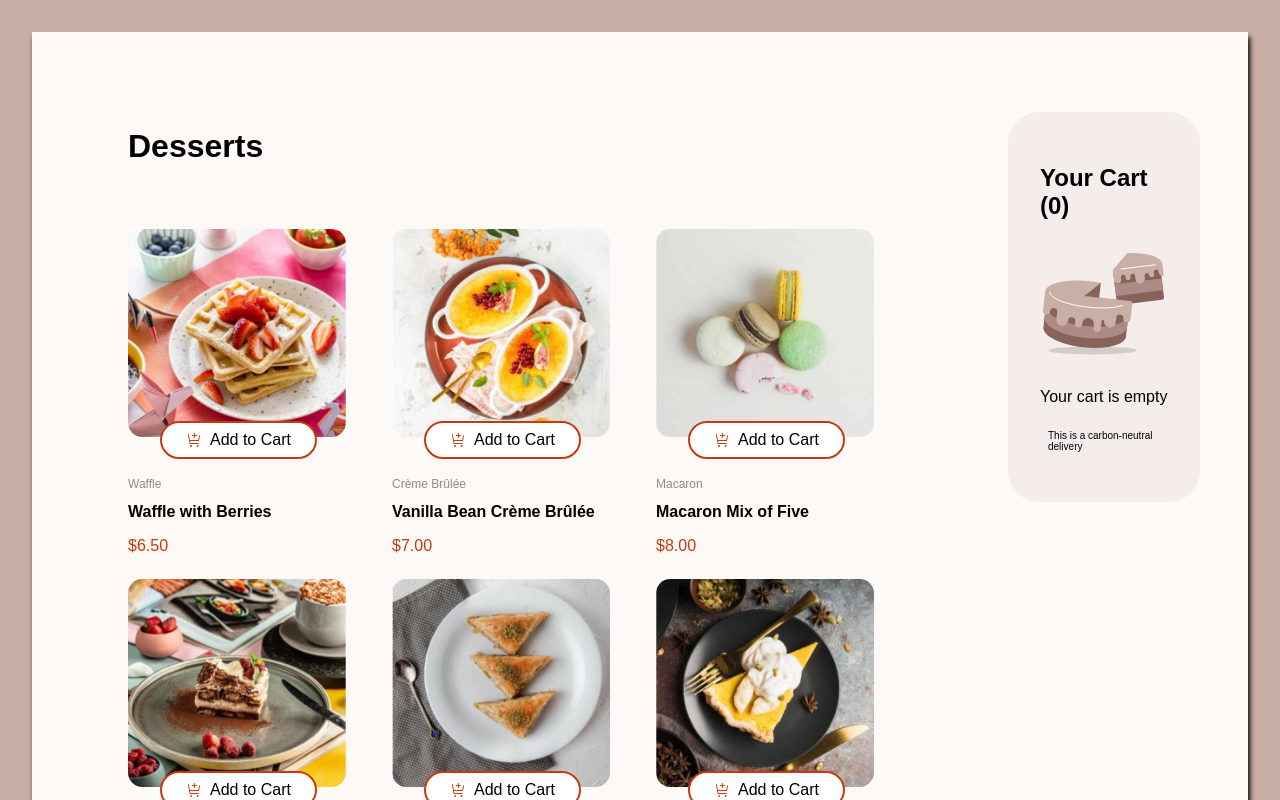
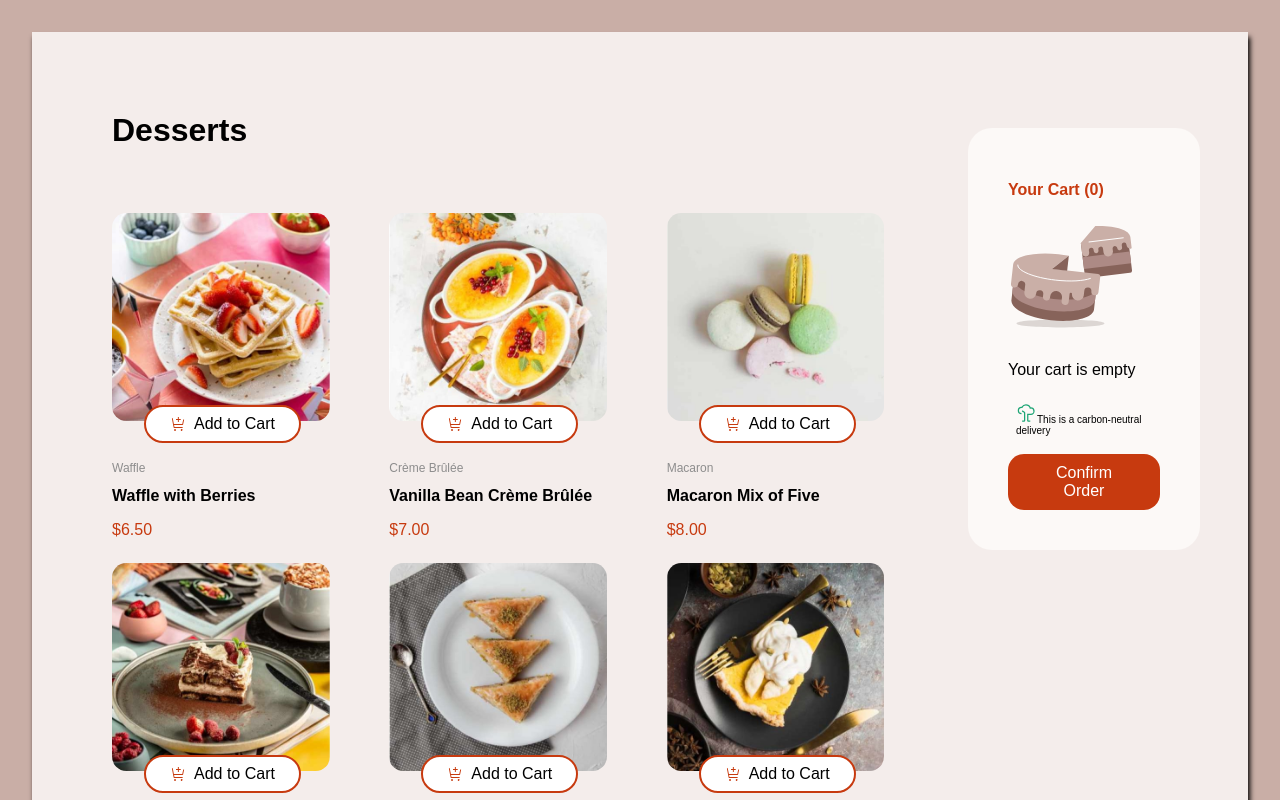
Before and after one commit to lina98st/product-list-cart1, a React (Vite) app: page / in a window 1280 px wide. Shown: the top 800 px of the page. Built offline with nearby package versions, Linux system fonts and the light colour scheme.

Commit message:
added images and changed colors

```diff
--- a/src/App.css
+++ b/src/App.css
@@ -1,9 +1,9 @@
 .container {
     display: flex;
-    justify-content: space-between;
     align-items: flex-start;
-    margin: 3rem;
-    padding: 3rem;
+    margin: 2rem;
+    margin-right: 0;
+    padding: 2rem;
     flex-direction: column;
     width: 100%;
     max-width: 1440px;
@@ -80,10 +80,10 @@ font-size: 16px;
 /*Stile für den hover Button um Produkte in den Korb zu packen*/
 
 .quantity-controls {
-    display: flex; /* Items nebeneinander */
-    align-items: center; /* Vertikal zentriert */
-    justify-content: center; /* Optional: zentriert */
-    gap: 0.5rem; /* Abstand zwischen den Buttons und der Zahl */
+    display: flex;
+    align-items: center;
+    justify-content: center;
+    gap: 0.5rem;
   }
 
   .quantity-button {
@@ -93,7 +93,6 @@ font-size: 16px;
     display: flex;
     align-items: center;
     justify-content: center;
-    width:
   }
 
   .carbon-delivery {
@@ -101,3 +100,53 @@ font-size: 16px;
     padding: 0.5rem;
     font-size: 10px;
   }
+
+  .cart-items {
+    list-style: none;
+    padding: 0;
+  }
+
+  .cart-item {
+    display: flex;
+    justify-content: space-between;
+    align-items: center;
+    padding: 10px 0;
+    border-bottom: 1px solid #ddd;
+  }
+
+  .cart-item-info {
+    display: flex;
+    flex-direction: column;
+  }
+
+  .cart-item h3 {
+    font-size: 14px;
+    margin: 0;
+  }
+
+  .cart-item-details {
+    display: flex;
+    justify-content: space-between;
+    gap: 10px;
+    font-weight: bold;
+    font-size: 12px;
+  }
+
+  .confirm-order {
+    display: block;
+    width: 100%;
+    background-color: var(--color-red);
+    color: white;
+    border: none;
+    padding: 10px;
+    padding-right: 3rem;
+    padding-left: 3rem;
+    font-size: 16px;
+    cursor: pointer;
+    margin-top: 10px;
+    border-radius: 1rem;
+  }
+
+  .confirm-order:hover {
+    background-color: var(--color-red);
+  }
--- a/src/App.jsx
+++ b/src/App.jsx
@@ -46,6 +46,7 @@ function App() {
   name={dessert.name}
   category={dessert.category}
   price={dessert.price}
+  addToCart={() => addToCart(dessert)}
 />
   ))}
 </div>
--- a/src/components/Cart.jsx
+++ b/src/components/Cart.jsx
@@ -11,7 +11,7 @@ const Cart = ({ cartItems, onRemoveItem }) => {
     <section className="inner-cart">
       <h2>Your Cart ({cartItems.length})</h2>
 
-      {/* 🛒 Wenn der Warenkorb leer ist, zeige das Bild */}
+      {/* Wenn der Warenkorb leer ist, zeige das Bild */}
       {cartItems.length === 0 ? (
         <div className="empty-cart">
           <img
@@ -26,32 +26,36 @@ const Cart = ({ cartItems, onRemoveItem }) => {
           <ul className="cart-items">
   {cartItems.map((item, index) => (
     <li key={index} className="cart-item">
+      <div className="cart-item-info">
+        <h3>{item.name}</h3> {/* Gerichtname */}
         <div className="cart-item-details">
-                  <span>{item.name}</span>
-                  <button className="remove-item" onClick={() => onRemoveItem(index)}> {/* ❌ Entfernen */}
-                    <img
-                      src="/assets/images/icon-remove-item.svg"
-                      alt="Remove Item"
-                      className="remove-item-icon"
-                    />
-                  </button>
+          <span>{item.quantity}x</span> {/* Anzahl */}
+          <span>${(item.quantity * item.price).toFixed(2)}</span> {/* Gesamtpreis */}
         </div>
-                <div className="cart-item-pricing">
-                  <span>{item.quantity}x @${item.price.toFixed(2)}</span>
-                  <span>${(item.quantity * item.price).toFixed(2)}</span>
       </div>
+      <button className="remove-item" onClick={() => onRemoveItem(index)}>❌</button>
     </li>
   ))}
 </ul>
 
+
           <div className="cart-total">
-            <span>Order Total</span>
+            <span className="order-font">Order Total</span>
             <span>${calculateTotal()}</span>
           </div>
         </>
       )}
 
-      <p className="carbon-delivery">This is a carbon-neutral delivery</p>
+<p className="carbon-delivery">
+  <img
+    src="/assets/images/icon-carbon-neutral.svg"
+    alt="Carbon Neutral Icon"
+    className="carbon-icon"
+  />
+  This is a carbon-neutral delivery
+</p>
+
+<button className="confirm-order">Confirm Order</button>
     </section>
   );
 };
--- a/src/components/DessertCard.jsx
+++ b/src/components/DessertCard.jsx
@@ -4,47 +4,47 @@ import '../App.css';
 import DessertList from './DessertList';
 
 
-const DessertCard = ({ image, name, category, price }) => {
-    const [quantity, setQuantity] = useState(0); // Menge
-    const [isHovered, setIsHovered] = useState(false); // Hover-Zustand
+const DessertCard = ({ image, name, category, price, addToCart }) => {
+  const [quantity, setQuantity] = useState(0);
+  const [isHovered, setIsHovered] = useState(false);
 
-    // Funktionen zum Erhöhen und Verringern der Menge
-    const incrementQuantity = (e) => {
-      e.stopPropagation(); // Verhindert das Auslösen anderer Events
-      setQuantity((prev) => prev + 1);
-    };
-
-    const decrementQuantity = (e) => {
-      e.stopPropagation(); // Verhindert das Auslösen anderer Events
-      setQuantity((prev) => (prev > 0 ? prev - 1 : 0)); // Verhindert negative Werte
+  const handleAddToCart = (e) => {
+      e.stopPropagation(); // Verhindert unerwünschte Event-Auslösung
+      addToCart(); // Fügt das Dessert zum Warenkorb hinzu
+      setQuantity((prev) => prev + 1); // Zeigt lokale Menge an (optional)
   };
 
   return (
       <div
           className="dessert-card"
-          onMouseEnter={() => setIsHovered(true)} // Hover aktivieren
-          onMouseLeave={() => setIsHovered(false)} // Hover deaktivieren
+          onMouseEnter={() => setIsHovered(true)}
+          onMouseLeave={() => setIsHovered(false)}
       >
           <img src={image.desktop} alt={name} className="dessert-image" />
-          <button className="add-to-cart">
-            {isHovered ? ( // Inhalt des Buttons beim Hover ändern
+          <button className="add-to-cart" onClick={handleAddToCart}>
+              {isHovered ? (
                   <>
                       <img
                           src="/assets/images/icon-decrement-quantity.svg"
                           alt="Decrease Quantity"
                           className="quantity-icon"
-                  onClick={decrementQuantity} // Decrement-Handler
+                          onClick={(e) => {
+                              e.stopPropagation();
+                              setQuantity((prev) => (prev > 0 ? prev - 1 : 0));
+                          }}
                       />
                       <span className="quantity-number">{quantity}</span>
                       <img
                           src="/assets/images/icon-increment-quantity.svg"
                           alt="Increase Quantity"
                           className="quantity-icon"
-                  onClick={incrementQuantity} // Increment-Handler
+                          onClick={(e) => {
+                              e.stopPropagation();
+                              setQuantity((prev) => prev + 1);
+                          }}
                       />
                   </>
               ) : (
-              // Add to Cart mit SVG-Icon
                   <>
                       <img
                           src="/assets/images/icon-add-to-cart.svg"
@@ -55,12 +55,12 @@ const DessertCard = ({ image, name, category, price }) => {
                   </>
               )}
           </button>
+
           <p className="dessert-category">{category}</p>
           <h2 className="dessert-name">{name}</h2>
           <p className="dessert-price">${price.toFixed(2)}</p>
       </div>
   );
-
 };
 
 export default DessertCard;
--- a/src/index.css
+++ b/src/index.css
@@ -97,19 +97,35 @@ left: 2rem;
   display: flex; /* Desserts und Cart nebeneinander */
   flex-direction: row;
   box-shadow: 2px 5px 5px rgb(0, 0, 0);
-  background-color: var(--color-rose-50);
+  background-color: var(--color-rose-100);
+  padding: 1rem;
 }
 
 .cart {
   margin-top: 5rem;
-  margin-right: 3rem;
+  margin-right: 2rem;
 }
 
 .inner-cart {
-  background-color: var(--color-rose-100);
-  border-radius: 2rem;
-  padding: 2rem;
+  background-color: var(--color-rose-50);
+  border-radius: 1.5rem;
+  padding: 2.5rem;
+  width: auto;
+  max-width: 90%;
+  margin: 0 auto;
 }
+
+.inner-cart h2 {
+  font-size: 16px;
+  color: var(--color-red);
+}
+
+.order-font {
+  font-size: 11px;
+  color: black;
+  margin-right: 2rem;
+}
+
 
 /* Media Queries für responsives Verhalten */
 @media (max-width: 768px) {
```
Lines whose indentation alone changed are shown as unchanged.
